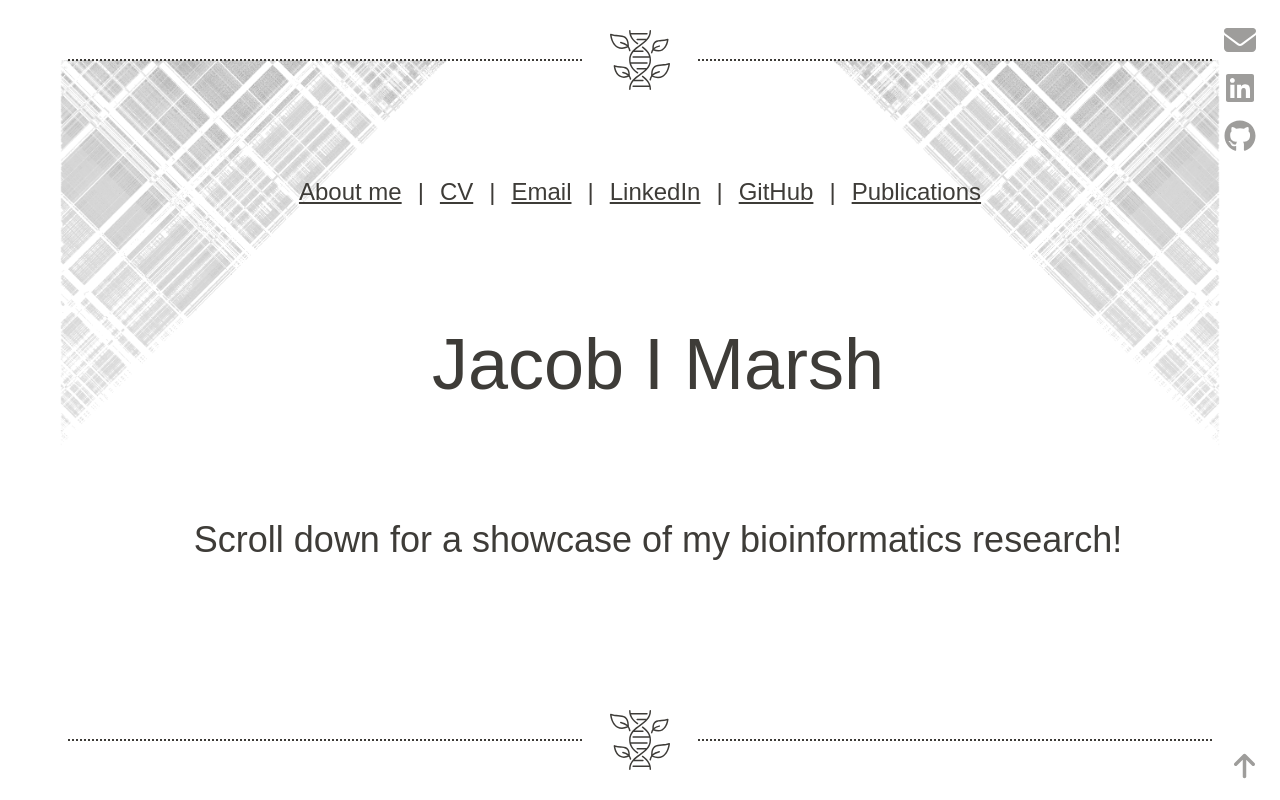
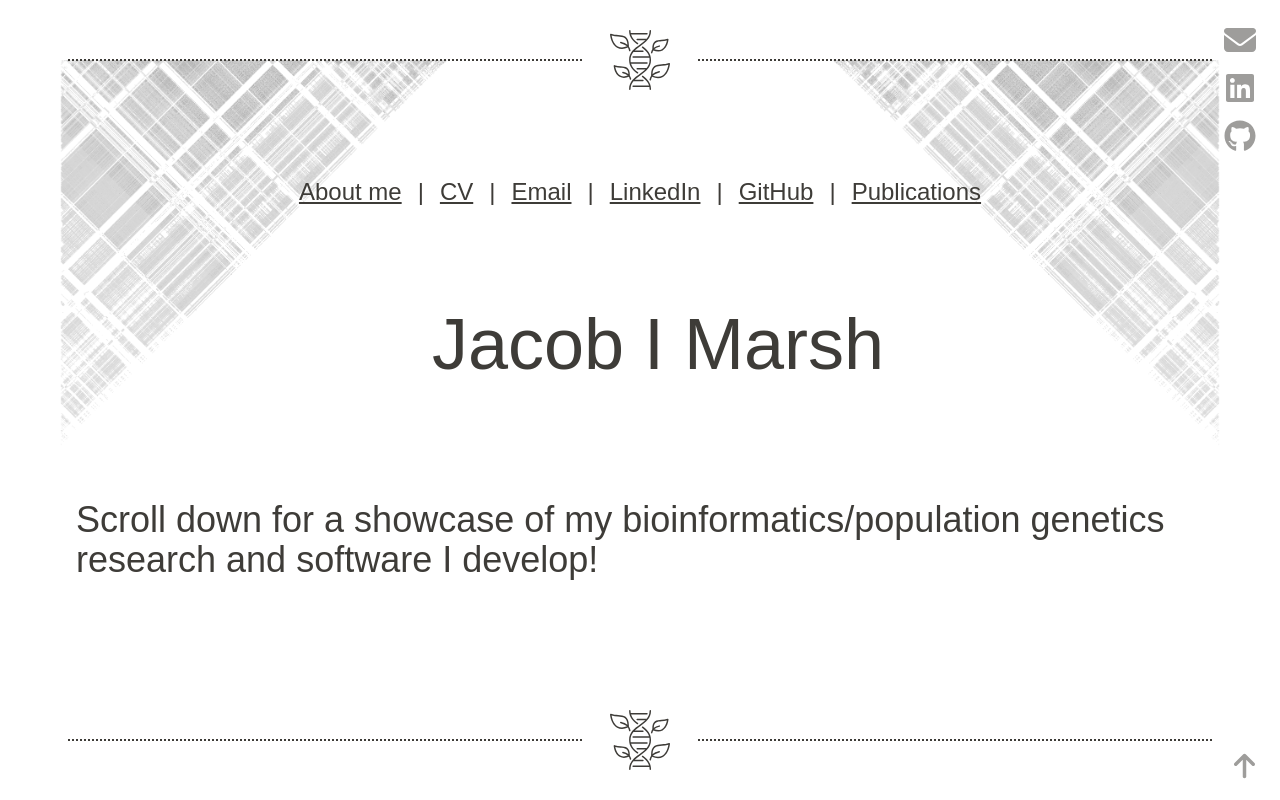
Before and after one commit to jacobimarsh/Showcase, a React (Vite) app: page / in a window 1280 px wide. Built offline with nearby package versions, Linux system fonts and the light colour scheme; a web font is replaced by a local one.

Commit message:
Update homepage text

```diff
--- a/src/Home.jsx
+++ b/src/Home.jsx
@@ -79,7 +79,7 @@ const Home = () => {
   <div className="flex-grow flex flex-col items-center justify-center text-[#3e3c3]">
     <h1 className="text-7xl font-bold Hero ml-9 mb-15">Jacob I Marsh</h1>
     <h3 className="text-4xl font-bold Hero ml-9 mt-15">
-      Scroll down for a showcase of my bioinformatics research!
+      Scroll down for a showcase of my bioinformatics/population genetics research and software I develop!
     </h3>
   </div>
 
```
